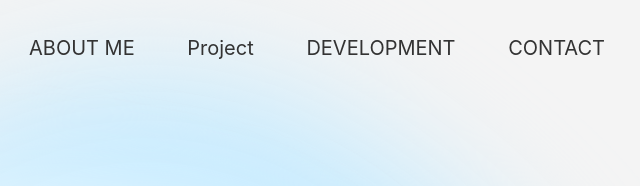
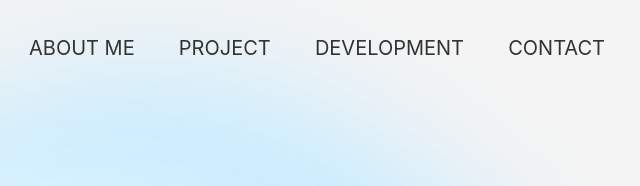
Before and after one commit to cozyoub/portfolio, a plain HTML site: page index.html in a window 1280 px wide. Shown: the top 186 px of the page, 611-1251 px from the left. Drawn offline with nearby package versions, Linux system fonts and the light colour scheme; a web font is replaced by a local one.

Commit message:
Add files via upload

```diff
--- a/index.html
+++ b/index.html
@@ -53,7 +53,7 @@
                   href="javascript:0;"
                   class="a_link"
                   onclick="scrollIntoStart('work')"
-                  >Project</a
+                  >PROJECT</a
                 >
               </li>
               <li>
```
